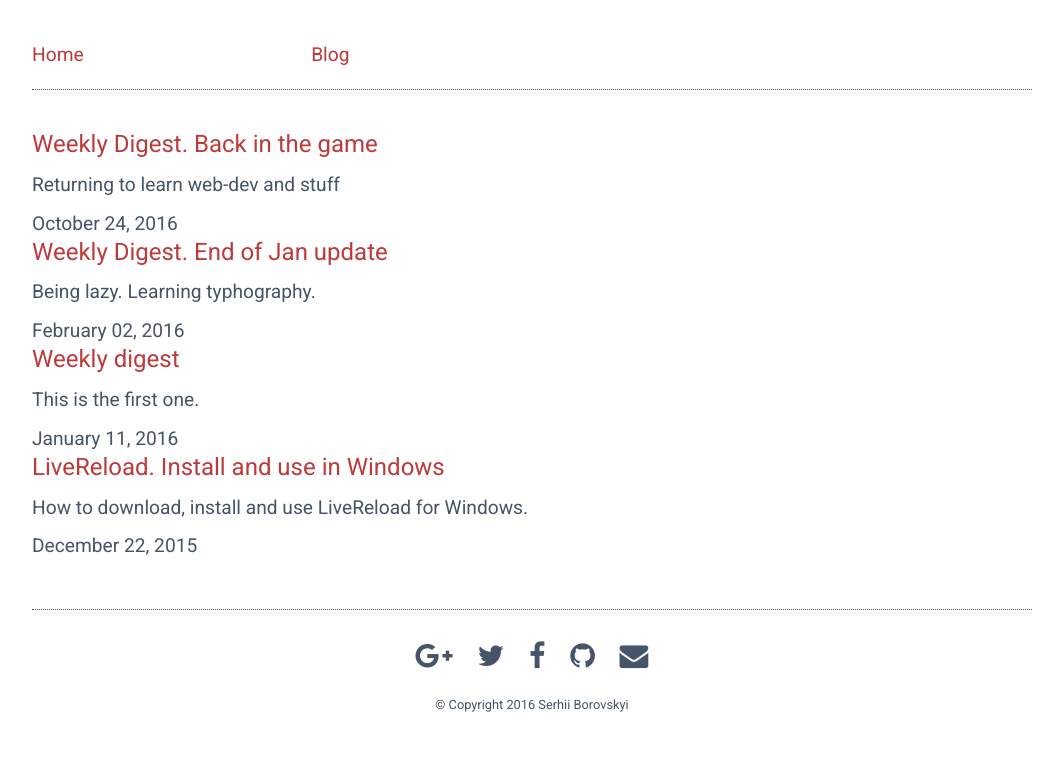
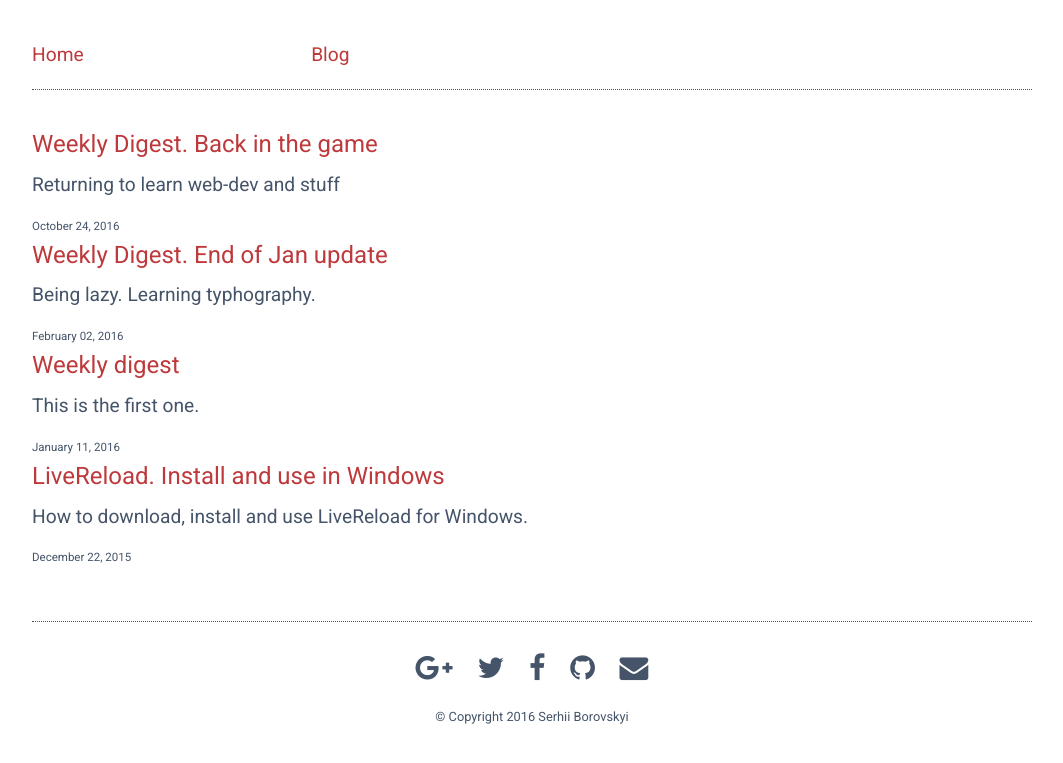
Before and after one commit to serhiicss/serhiicss.github.io, a Jekyll site: the page built from blog.html, in a window 1280 px wide. Shown: the top 763 px of the page, without its empty margins (108-1171 px from the left). Built offline with Jekyll 4.4.1, drawn with Linux system fonts in a browser that asks for light colours; nearby versions of some CDN libraries.

Commit message:
Update _main.sass

```diff
--- a/_sass/_main.sass
+++ b/_sass/_main.sass
@@ -47,3 +47,6 @@ ul, li
 
 h3.internship
   color: $color-secondary
+
+.post-date
+  font-size: 0.6em
```
